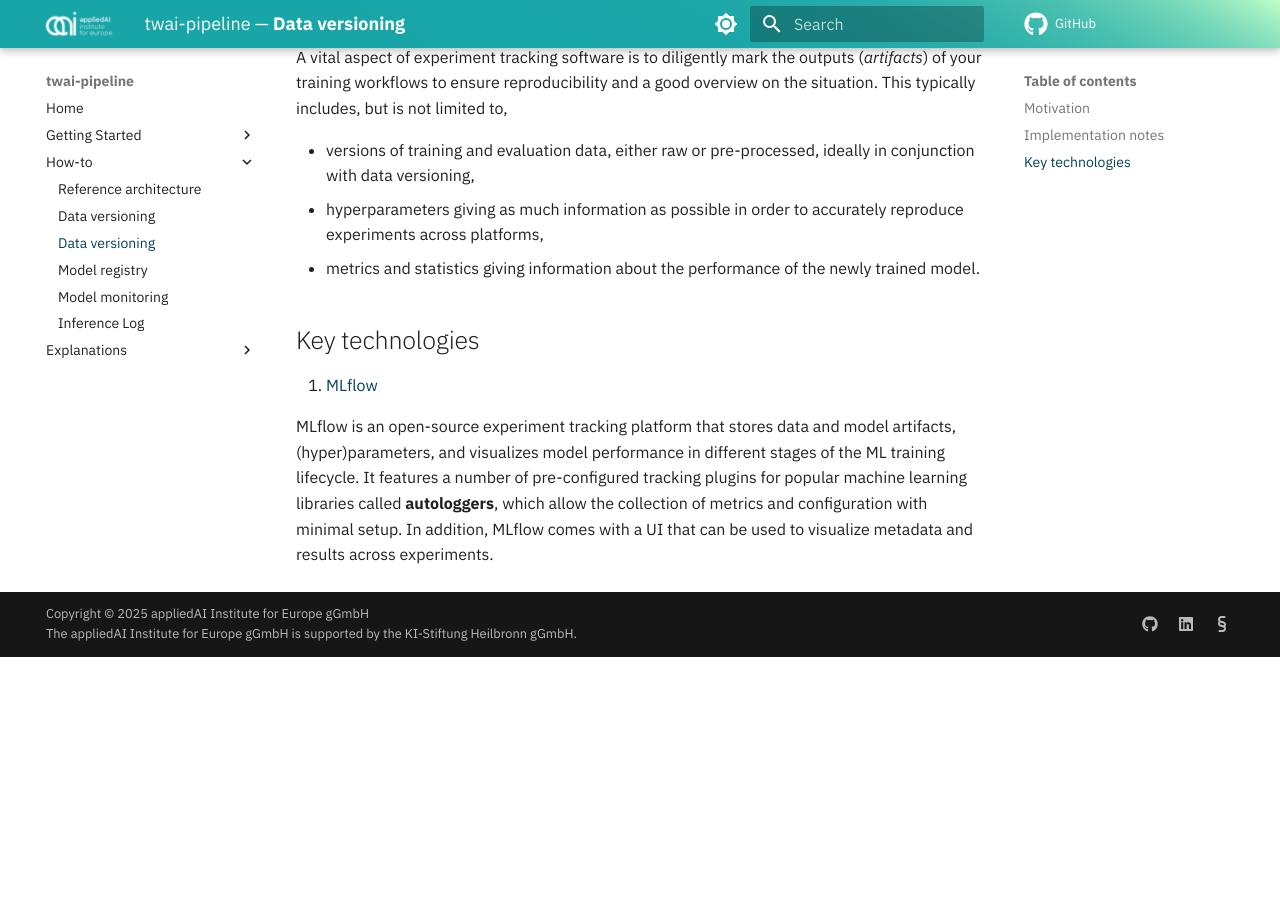
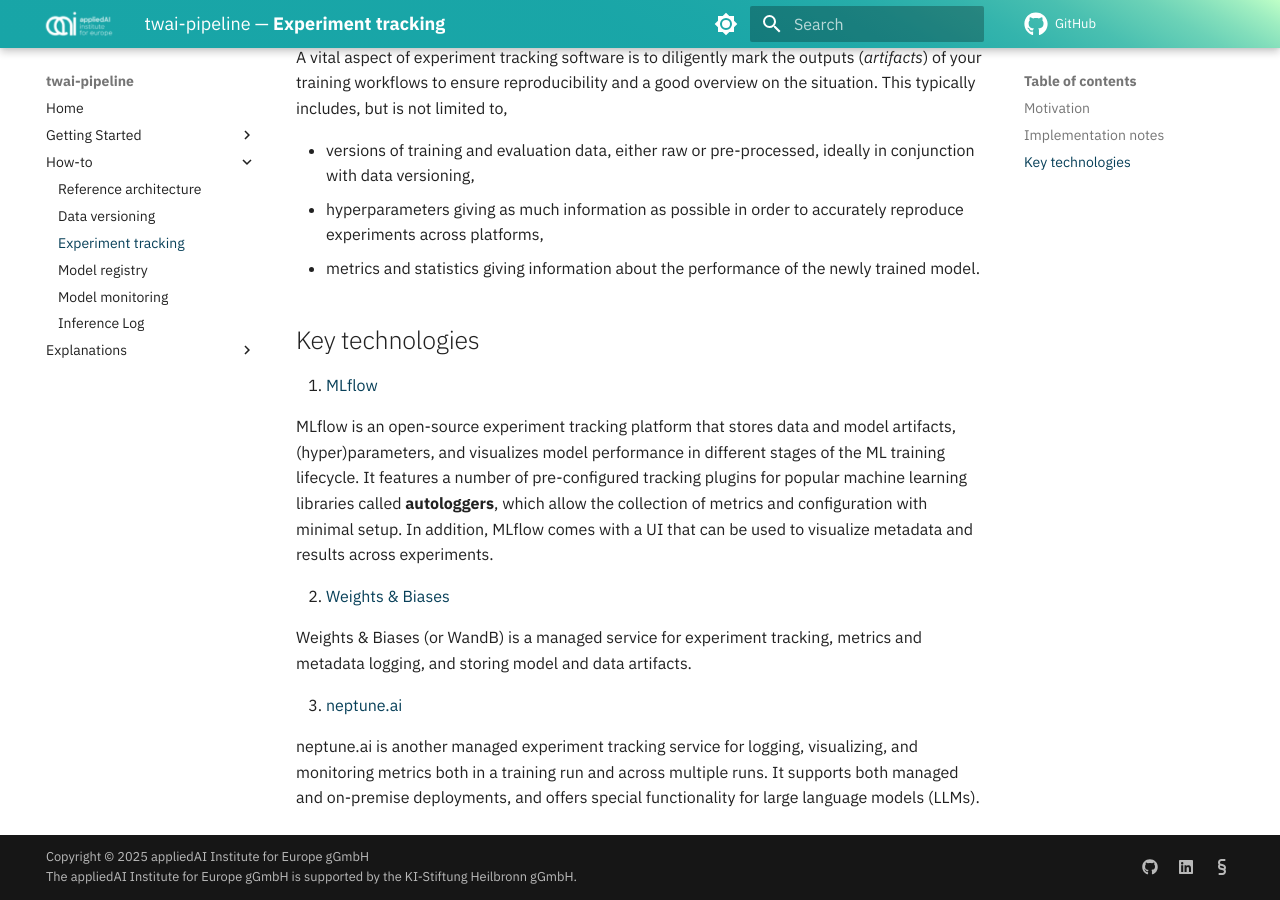
Before and after one commit to aai-institute/practical-ai-act, an MkDocs documentation site: the page built from docs/how-to/experiment-tracking.md, in a window 1280 px wide and 900 px high, scrolled down 698 px. Built offline with MkDocs 1.6.1 and Material for MkDocs 9.7.7, drawn with Linux system fonts in a browser that asks for light colours; plug-ins that fetch from the network failed and are left out; comment, search, counter and statistics services are not loaded; the version menu is left out; before the commit the page ends 1355 px from its top, so only the background shows below that; some of the changed text lies outside the part shown.

Commit message:
docs: Fix experiment tracking docname, add more implementations

```diff
--- a/docs/how-to/experiment-tracking.md
+++ b/docs/how-to/experiment-tracking.md
@@ -1,4 +1,4 @@
-# Data versioning
+# Experiment tracking
 
 !!! success "Compliance Info"
     TODO: Add article references to provisions addressed by experiment tracking
@@ -29,3 +29,12 @@ This typically includes, but is not limited to,
 MLflow is an open-source experiment tracking platform that stores data and model artifacts, (hyper)parameters, and visualizes model performance in different stages of the ML training lifecycle.
 It features a number of pre-configured tracking plugins for popular machine learning libraries called **autologgers**, which allow the collection of metrics and configuration with minimal setup.
 In addition, MLflow comes with a UI that can be used to visualize metadata and results across experiments.
+
+2. [Weights & Biases](https://wandb.ai/)
+
+Weights & Biases (or WandB) is a managed service for experiment tracking, metrics and metadata logging, and storing model and data artifacts.
+
+3. [neptune.ai](https://neptune.ai)
+
+neptune.ai is another managed experiment tracking service for logging, visualizing, and monitoring metrics both in a training run and across multiple runs.
+It supports both managed and on-premise deployments, and offers special functionality for large language models (LLMs).
```
